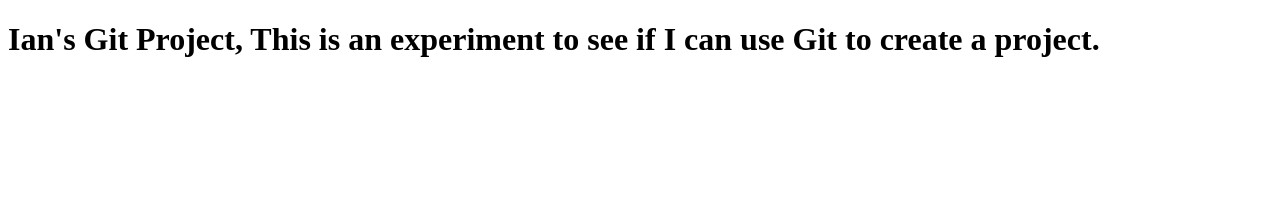
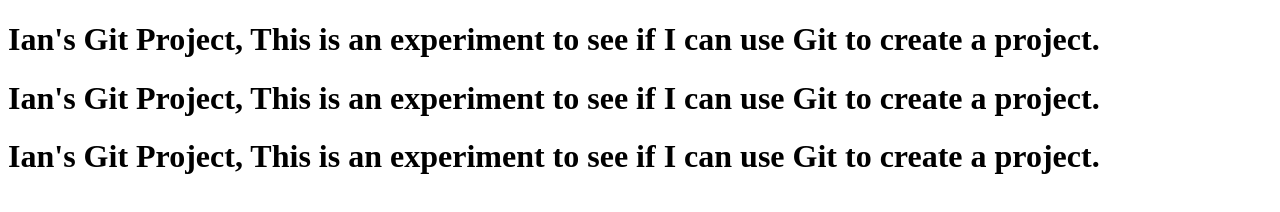
Before and after one commit to VictoriaUsman/pushpullexp, a plain HTML site: page index.html in a window 1280 px wide. Drawn offline with Linux system fonts and the light colour scheme.

Commit message:
added 2 lines on h1 content

```diff
--- a/index.html
+++ b/index.html
@@ -7,5 +7,7 @@
 </head>
 <body>
     <h1>Ian's Git Project, This is an experiment to see if I can use Git to create a project.</h1>
+    <h1>Ian's Git Project, This is an experiment to see if I can use Git to create a project.</h1>
+    <h1>Ian's Git Project, This is an experiment to see if I can use Git to create a project.</h1>
 </body>
 </html>
```
